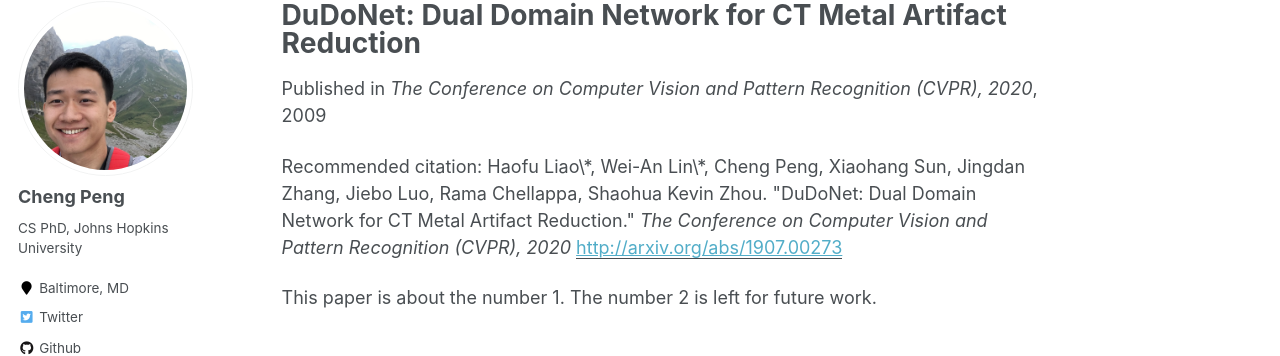
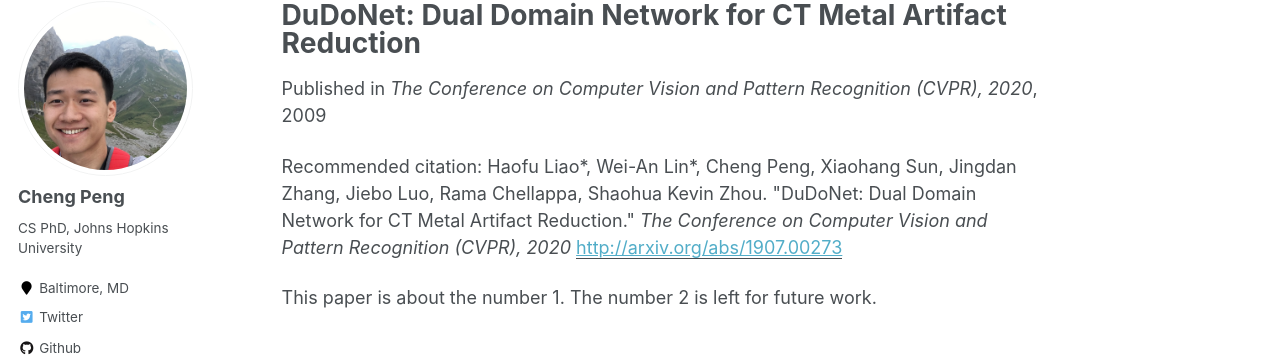
Before and after one commit to chenger-penger/chenger-penger.github.io, a Jekyll site: the page built from _publications/2009-10-01-paper-title-number-1.md, in a window 1280 px wide and 924 px high. Shown: the part 117-473 px from the top of the window. Built offline with Jekyll 4.4.1, drawn with Linux system fonts in a browser that asks for light colours; some web fonts are replaced; part of the change alters nothing that is shown.

```diff
--- a/_publications/2009-10-01-paper-title-number-1.md
+++ b/_publications/2009-10-01-paper-title-number-1.md
@@ -3,12 +3,8 @@ title: "DuDoNet: Dual Domain Network for CT Metal Artifact Reduction"
 collection: publications
 permalink: /publication/dudonet
 excerpt: 'This paper is about the number 1. The number 2 is left for future work.'
-date: 2009-10-01
 venue: 'The Conference on Computer Vision and Pattern Recognition (CVPR), 2020'
 paperurl: 'http://arxiv.org/abs/1907.00273'
-citation: 'Haofu Liao\*, Wei-An Lin\*, Cheng Peng, Xiaohang Sun, Jingdan Zhang, Jiebo Luo, Rama Chellappa, Shaohua Kevin Zhou. &quot;DuDoNet: Dual Domain Network for CT Metal Artifact Reduction.&quot; <i>The Conference on Computer Vision and Pattern Recognition (CVPR), 2020</i>'
+citation: 'Haofu Liao*, Wei-An Lin*, Cheng Peng, Xiaohang Sun, Jingdan Zhang, Jiebo Luo, Rama Chellappa, Shaohua Kevin Zhou. &quot;DuDoNet: Dual Domain Network for CT Metal Artifact Reduction.&quot; <i>The Conference on Computer Vision and Pattern Recognition (CVPR), 2020</i>'
 ---
 This paper is about the number 1. The number 2 is left for future work.
-
-
-<!-- Recommended citation: Your Name, You. (2009). "Paper Title Number 1." <i>Journal 1</i>. 1(1). -->
```
